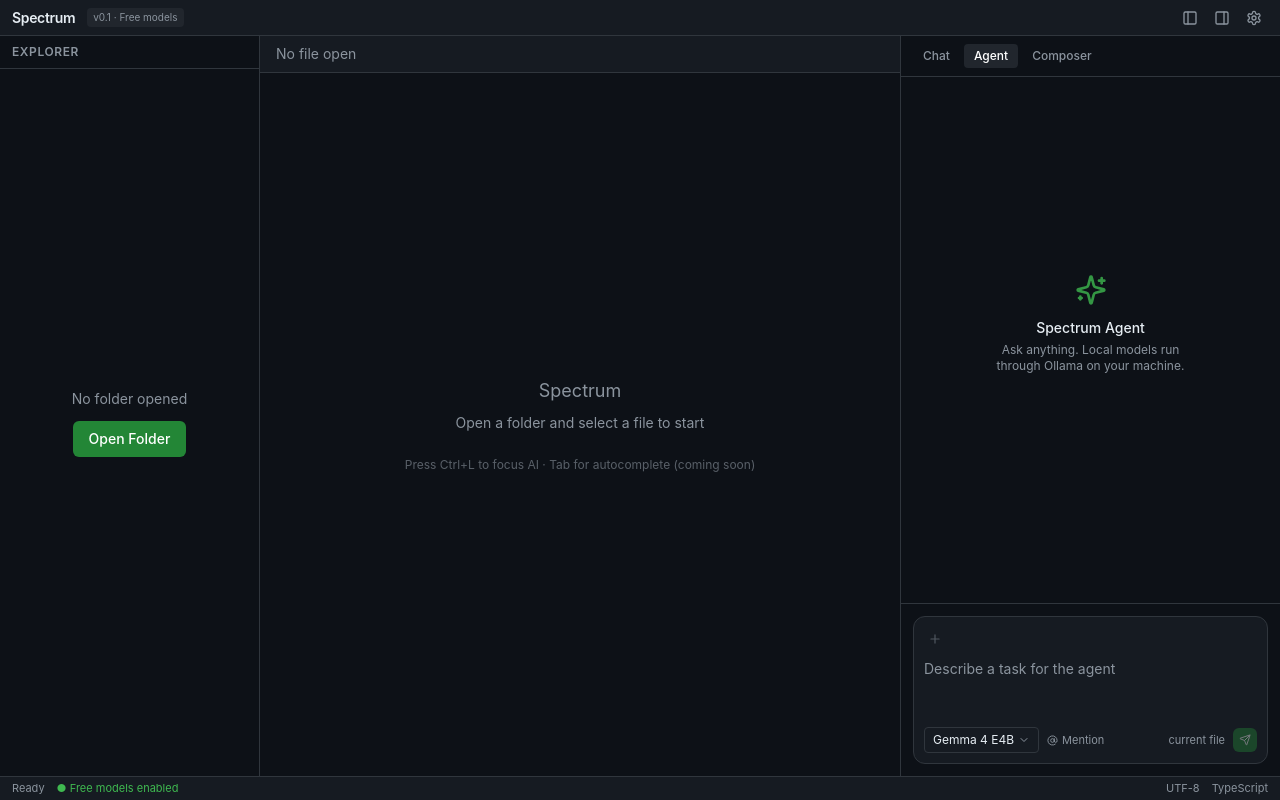
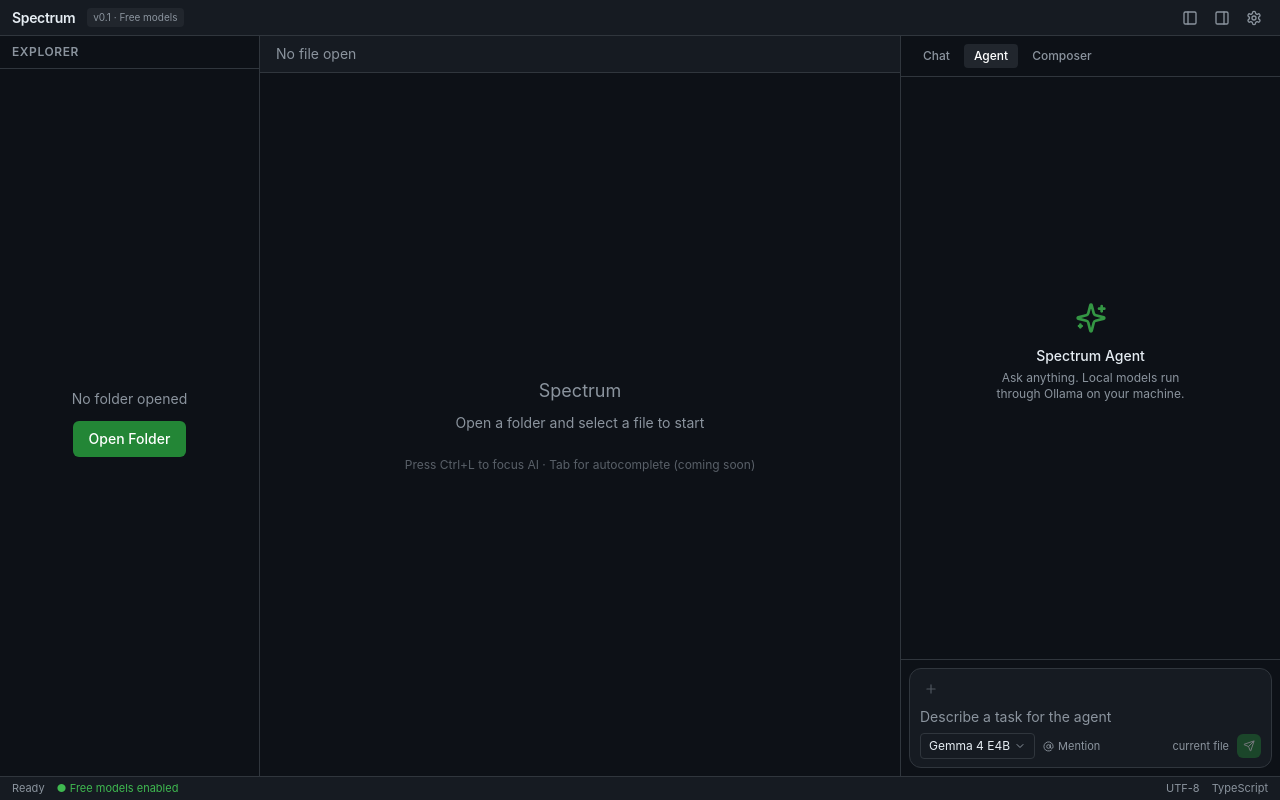
Before and after one commit to pigeonthroat-hash/Spectrum, a React (Vite) app: page / in a window 1280 px wide. Built offline with nearby package versions, Linux system fonts and the light colour scheme.

Commit message:
Refactor ChatInput component for improved styling

```diff
--- a/src/components/ChatInput.tsx
+++ b/src/components/ChatInput.tsx
@@ -1,4 +1,4 @@
-import { useRef, type KeyboardEvent } from 'react'
+import { useEffect, useRef, type KeyboardEvent } from 'react'
 import { AtSign, File, Plus, Send, X } from 'lucide-react'
 import { LiquidGlassBox } from './LiquidGlassBox'
 import { ModelPicker } from './ModelPicker'
@@ -35,6 +35,14 @@
   const isLiquid = style === 'liquid'
   const showFile = useFile && fileName !== null
 
+  // Start as one line and grow with the text, up to a cap
+  useEffect(() => {
+    const el = textareaRef.current
+    if (!el) return
+    el.style.height = 'auto'
+    el.style.height = `${Math.min(el.scrollHeight, 120)}px`
+  }, [value])
+
   const placeholder =
     mode === 'chat'
       ? 'Ask about the code (Enter to send)'
@@ -55,7 +63,7 @@
   }
 
   const content = (
-    <div className="flex flex-col gap-2">
+    <div className="flex flex-col gap-1.5">
       {/* Top row: attach + current file chip */}
       <div className="flex items-center gap-1.5 min-h-[24px]">
         <button
@@ -85,8 +93,8 @@
         onChange={(e) => onChange(e.target.value)}
         onKeyDown={onKeyDown}
         placeholder={placeholder}
-        rows={3}
-        className="w-full bg-transparent text-sm text-[#e6edf3] placeholder:text-[#8b949e] resize-none outline-none"
+        rows={1}
+        className="w-full bg-transparent text-sm leading-5 text-[#e6edf3] placeholder:text-[#8b949e] resize-none outline-none"
       />
 
       {/* Bottom row: model, mention, context, send */}
@@ -115,11 +123,11 @@
   )
 
   return (
-    <div className="p-3 border-t border-[#30363d] shrink-0">
+    <div className="p-2 border-t border-[#30363d] shrink-0">
       {isLiquid ? (
         <LiquidGlassBox>{content}</LiquidGlassBox>
       ) : (
-        <div className="rounded-xl border border-[#30363d] bg-[#161b22] p-2.5">{content}</div>
+        <div className="rounded-xl border border-[#30363d] bg-[#161b22] px-2.5 py-2">{content}</div>
       )}
     </div>
   )
```
